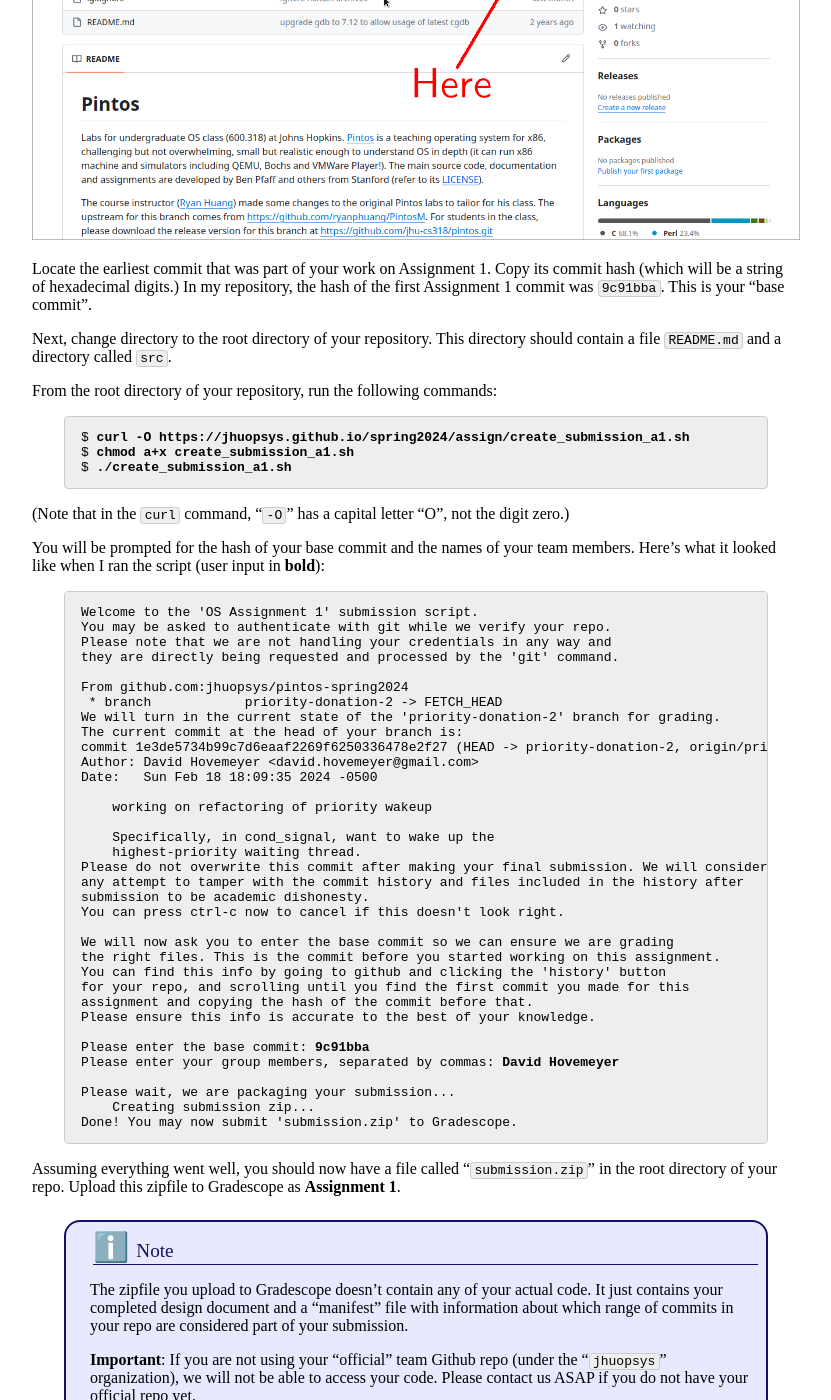
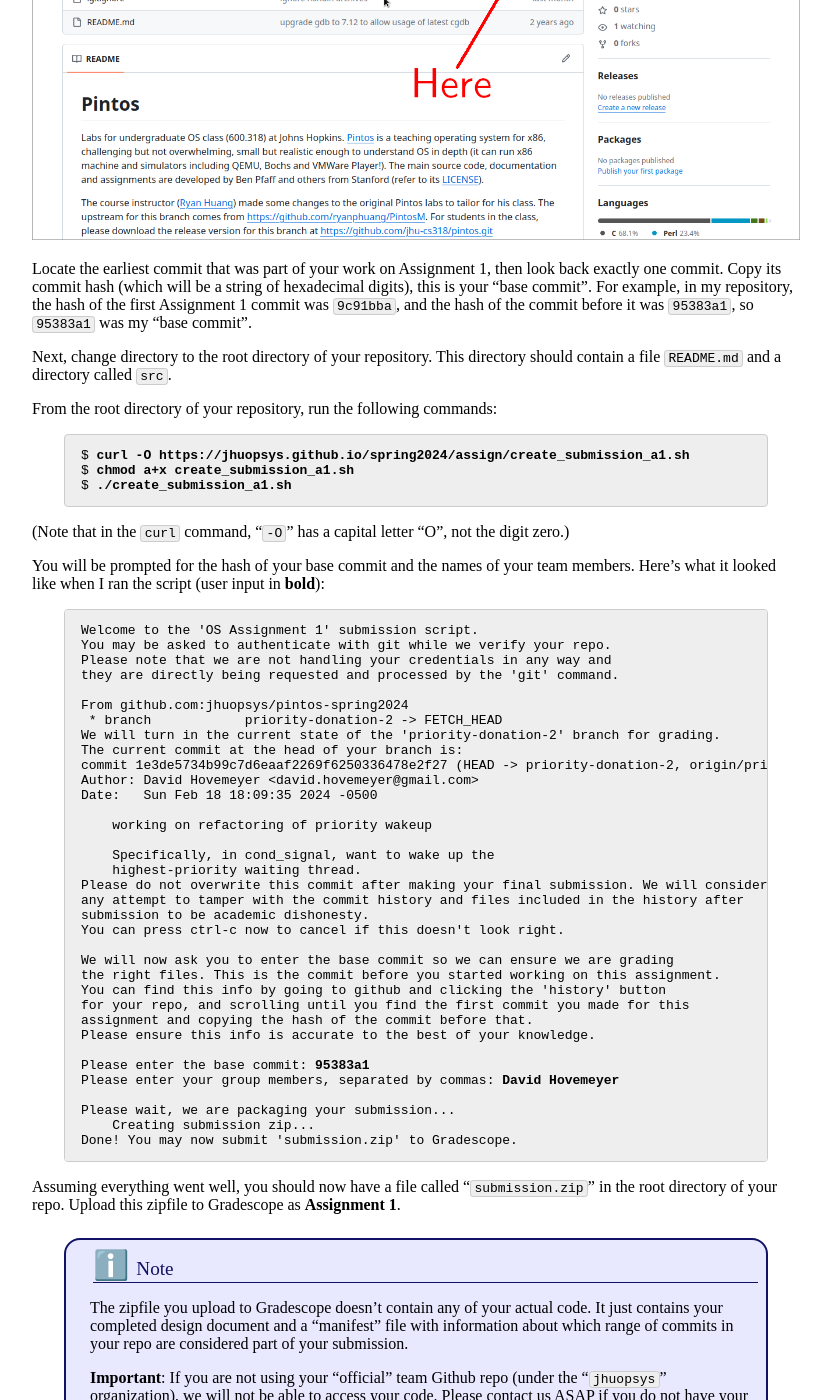
Before and after one commit to jhuopsys/spring2024, a Jekyll site: the page built from assign/assign01.md, in a window 1280 px wide and 1400 px high, scrolled down 7352 px. Shown: the whole window, without its empty margins (224-1055 px from the left). Built offline with Jekyll 4.4.1, drawn with Linux system fonts in a browser that asks for light colours.

Commit message:
assign01.md: Tweak submission instruction
Get the commit that is the fork point, not the one that is actually in
the range, to prevent not capturing the changes made in the first commit.

```diff
--- a/assign/assign01.md
+++ b/assign/assign01.md
@@ -492,10 +492,11 @@ that reads "<i>N</i> commits":
 ![Github repository web page](img/github_page.png)
 </div>
 
-Locate the earliest commit that was part of your work on Assignment 1.
-Copy its commit hash (which will be a string of hexadecimal digits.)
-In my repository, the hash of the first Assignment 1 commit was `9c91bba`.
-This is your "base commit".
+Locate the earliest commit that was part of your work on Assignment 1, then
+look back exactly one commit. Copy its commit hash (which will be a string of
+hexadecimal digits), this is your "base commit". For example, in my repository,
+the hash of the first Assignment 1 commit was `9c91bba`, and the hash of the
+commit before it was `95383a1`, so `95383a1` was my "base commit".
 
 Next, change directory to the root directory of your repository.
 This directory should contain a file `README.md` and a directory
@@ -546,7 +547,7 @@ for your repo, and scrolling until you find the first commit you made for this
 assignment and copying the hash of the commit before that.
 Please ensure this info is accurate to the best of your knowledge.
 
-Please enter the base commit: <b>9c91bba</b>
+Please enter the base commit: <b>95383a1</b>
 Please enter your group members, separated by commas: <b>David Hovemeyer</b>
 
 Please wait, we are packaging your submission...
```
